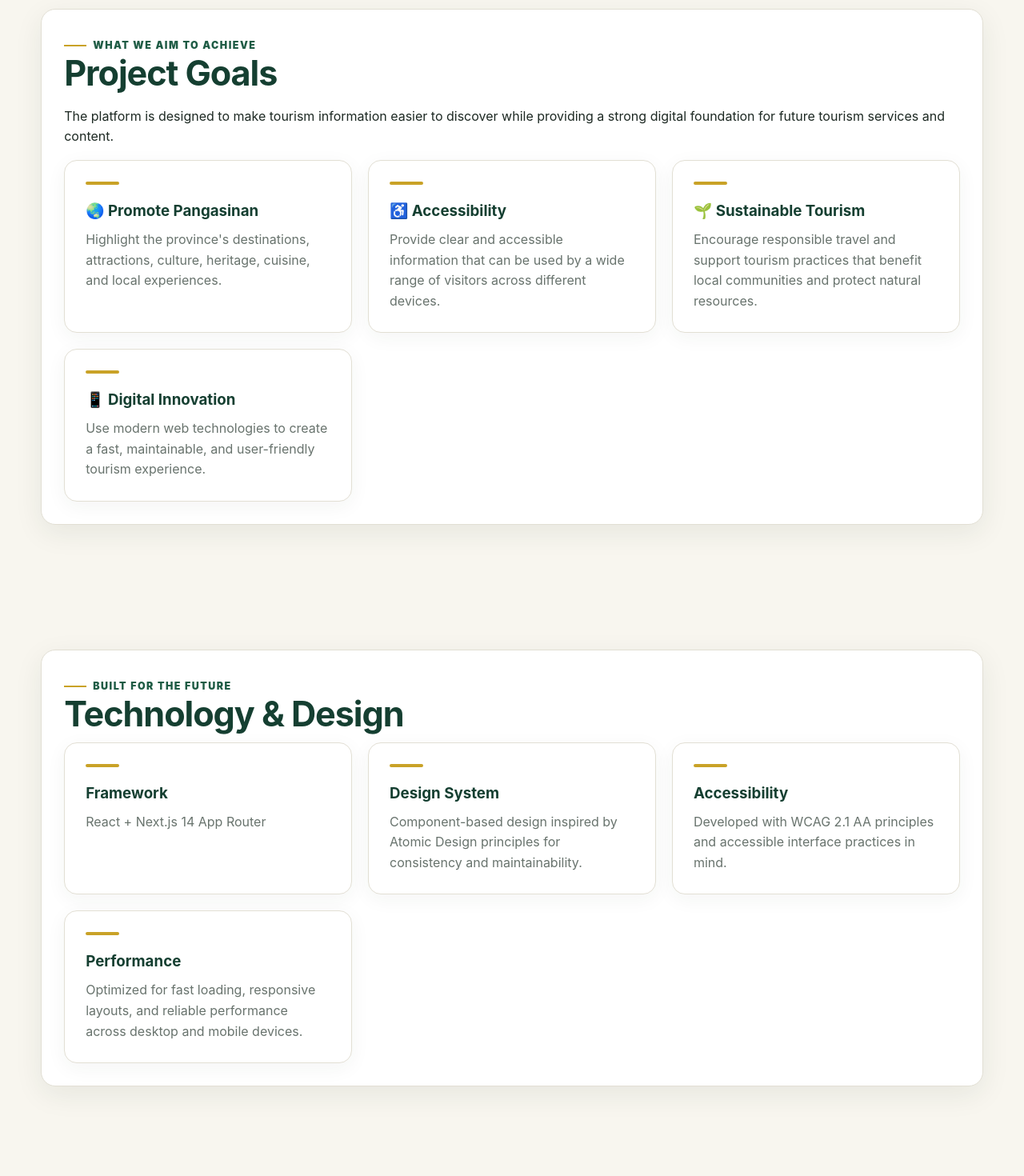
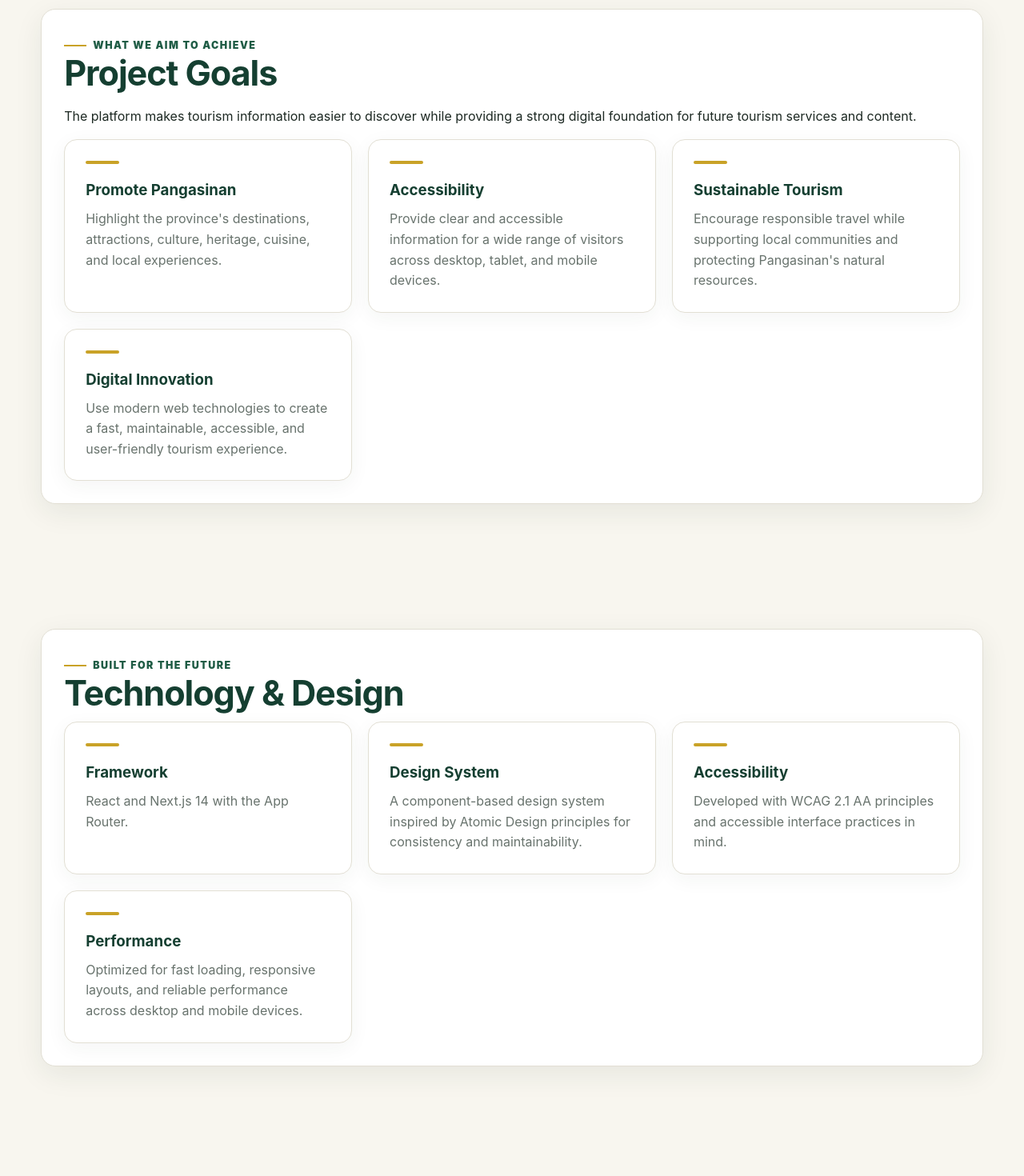
Before and after one commit to cjeomolina40-ops/Activity-1.1-Molina-JohnJeo, a Next.js app: page /about in a window 1280 px wide. Shown: the part 1240-2710 px from the top of the page at 80% size. Built offline with nearby package versions, Linux system fonts and the light colour scheme.

Commit message:
Updated website design

```diff
--- a/app/about/page.jsx
+++ b/app/about/page.jsx
@@ -1,12 +1,61 @@
+import Link from "next/link";
+
+const projectGoals = [
+  {
+    title: "Promote Pangasinan",
+    description:
+      "Highlight the province's destinations, attractions, culture, heritage, cuisine, and local experiences.",
+  },
+  {
+    title: "Accessibility",
+    description:
+      "Provide clear and accessible information for a wide range of visitors across desktop, tablet, and mobile devices.",
+  },
+  {
+    title: "Sustainable Tourism",
+    description:
+      "Encourage responsible travel while supporting local communities and protecting Pangasinan's natural resources.",
+  },
+  {
+    title: "Digital Innovation",
+    description:
+      "Use modern web technologies to create a fast, maintainable, accessible, and user-friendly tourism experience.",
+  },
+];
+
+const technology = [
+  {
+    title: "Framework",
+    description: "React and Next.js 14 with the App Router.",
+  },
+  {
+    title: "Design System",
+    description:
+      "A component-based design system inspired by Atomic Design principles for consistency and maintainability.",
+  },
+  {
+    title: "Accessibility",
+    description:
+      "Developed with WCAG 2.1 AA principles and accessible interface practices in mind.",
+  },
+  {
+    title: "Performance",
+    description:
+      "Optimized for fast loading, responsive layouts, and reliable performance across desktop and mobile devices.",
+  },
+];
+
 export default function About() {
   return (
     <main>
-      {/* Hero Section */}
-      <section className="page-head">
+      {/* Hero */}
+      <section className="page-head" aria-labelledby="about-title">
         <div className="container">
-          <span className="eyebrow">Pangasinan Provincial Tourism Office</span>
+          <span className="eyebrow">
+            Pangasinan Provincial Tourism Office
+          </span>
 
-          <h1>About the Project</h1>
+          <h1 id="about-title">About the Project</h1>
 
           <p>
             Discover Pangasinan through a modern digital tourism platform
@@ -17,19 +66,19 @@ export default function About() {
       </section>
 
       {/* Introduction */}
-      <section className="section">
+      <section className="section" aria-labelledby="initiative-title">
         <div className="container">
           <div className="detail-box">
             <span className="eyebrow">Our Initiative</span>
 
-            <h2>Connecting Travelers to Pangasinan</h2>
+            <h2 id="initiative-title">Connecting Travelers to Pangasinan</h2>
 
             <p>
               This digital tourism initiative provides visitors with an
               accessible and engaging way to explore Pangasinan. The platform
-              brings together information about destinations, cultural
-              attractions, local experiences, events, and tourism resources in
-              one convenient place.
+              brings together destinations, cultural attractions, local
+              experiences, events, and tourism resources in one convenient
+              place.
             </p>
 
             <p>
@@ -41,131 +90,90 @@ export default function About() {
         </div>
       </section>
 
-      {/* Mission & Vision */}
-      <section className="section">
+      {/* Vision & Mission */}
+      <section className="section" aria-labelledby="direction-title">
         <div className="container">
+          <h2 id="direction-title" className="sr-only">
+            Our Vision and Mission
+          </h2>
+
           <div className="info-grid">
-            <div className="info">
+            <article className="info">
               <h3>Our Vision</h3>
+
               <p>
                 A vibrant and sustainable Pangasinan recognized as a premier
                 tourism destination where visitors experience meaningful
                 journeys and communities benefit from responsible tourism.
               </p>
-            </div>
+            </article>
 
-            <div className="info">
+            <article className="info">
               <h3>Our Mission</h3>
+
               <p>
                 To promote the province&apos;s natural attractions, cultural
                 heritage, local products, and tourism experiences through
                 inclusive, innovative, and sustainable tourism development.
               </p>
-            </div>
+            </article>
           </div>
         </div>
       </section>
 
       {/* Project Goals */}
-      <section className="section">
+      <section className="section" aria-labelledby="goals-title">
         <div className="container">
           <div className="detail-box">
             <span className="eyebrow">What We Aim to Achieve</span>
 
-            <h2>Project Goals</h2>
+            <h2 id="goals-title">Project Goals</h2>
 
             <p>
-              The platform is designed to make tourism information easier to
-              discover while providing a strong digital foundation for future
-              tourism services and content.
+              The platform makes tourism information easier to discover while
+              providing a strong digital foundation for future tourism services
+              and content.
             </p>
 
             <div className="info-grid">
-              <div className="info">
-                <h3>🌏 Promote Pangasinan</h3>
-                <p>
-                  Highlight the province&apos;s destinations, attractions,
-                  culture, heritage, cuisine, and local experiences.
-                </p>
-              </div>
-
-              <div className="info">
-                <h3>♿ Accessibility</h3>
-                <p>
-                  Provide clear and accessible information that can be used by
-                  a wide range of visitors across different devices.
-                </p>
-              </div>
-
-              <div className="info">
-                <h3>🌱 Sustainable Tourism</h3>
-                <p>
-                  Encourage responsible travel and support tourism practices
-                  that benefit local communities and protect natural resources.
-                </p>
-              </div>
-
-              <div className="info">
-                <h3>📱 Digital Innovation</h3>
-                <p>
-                  Use modern web technologies to create a fast, maintainable,
-                  and user-friendly tourism experience.
-                </p>
-              </div>
+              {projectGoals.map((goal) => (
+                <article className="info" key={goal.title}>
+                  <h3>{goal.title}</h3>
+                  <p>{goal.description}</p>
+                </article>
+              ))}
             </div>
           </div>
         </div>
       </section>
 
       {/* Technology */}
-      <section className="section">
+      <section className="section" aria-labelledby="technology-title">
         <div className="container">
           <div className="detail-box">
             <span className="eyebrow">Built for the Future</span>
 
-            <h2>Technology &amp; Design</h2>
+            <h2 id="technology-title">Technology &amp; Design</h2>
 
             <div className="info-grid">
-              <div className="info">
-                <h3>Framework</h3>
-                <p>React + Next.js 14 App Router</p>
-              </div>
-
-              <div className="info">
-                <h3>Design System</h3>
-                <p>
-                  Component-based design inspired by Atomic Design principles
-                  for consistency and maintainability.
-                </p>
-              </div>
-
-              <div className="info">
-                <h3>Accessibility</h3>
-                <p>
-                  Developed with WCAG 2.1 AA principles and accessible
-                  interface practices in mind.
-                </p>
-              </div>
-
-              <div className="info">
-                <h3>Performance</h3>
-                <p>
-                  Optimized for fast loading, responsive layouts, and reliable
-                  performance across desktop and mobile devices.
-                </p>
-              </div>
+              {technology.map((item) => (
+                <article className="info" key={item.title}>
+                  <h3>{item.title}</h3>
+                  <p>{item.description}</p>
+                </article>
+              ))}
             </div>
           </div>
         </div>
       </section>
 
       {/* Call to Action */}
-      <section className="section">
+      <section className="section" aria-labelledby="cta-title">
         <div className="container">
           <div className="detail-box">
             <span className="eyebrow">Explore Pangasinan</span>
 
-            <h2>Your Journey Starts Here</h2>
+            <h2 id="cta-title">Your Journey Starts Here</h2>
 
             <p>
               From breathtaking landscapes and historic landmarks to local
@@ -173,9 +181,10 @@ export default function About() {
               waiting to be discovered.
             </p>
 
-            <a href="/destinations" className="btn">
+            <Link href="/destinations" className="btn">
               Explore Destinations
-            </a>
+              <span aria-hidden="true"> →</span>
+            </Link>
           </div>
         </div>
       </section>
```
